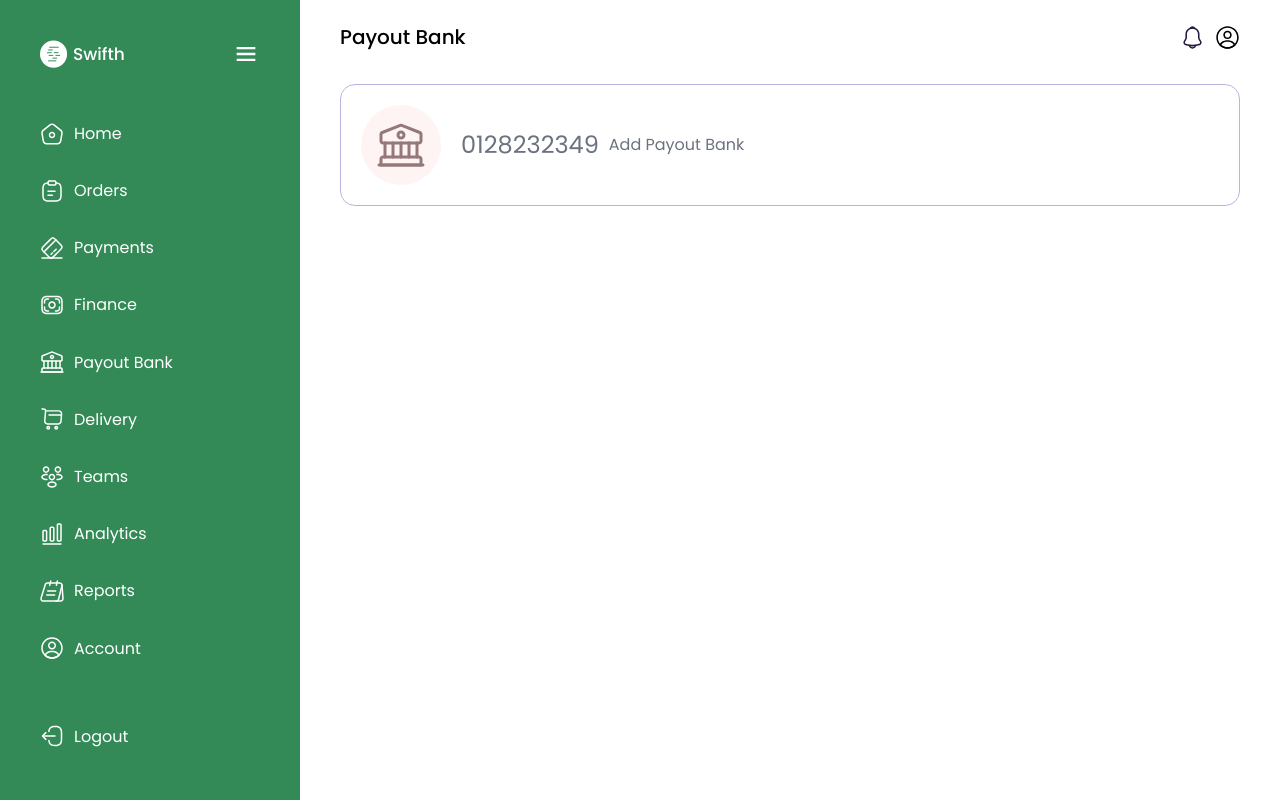
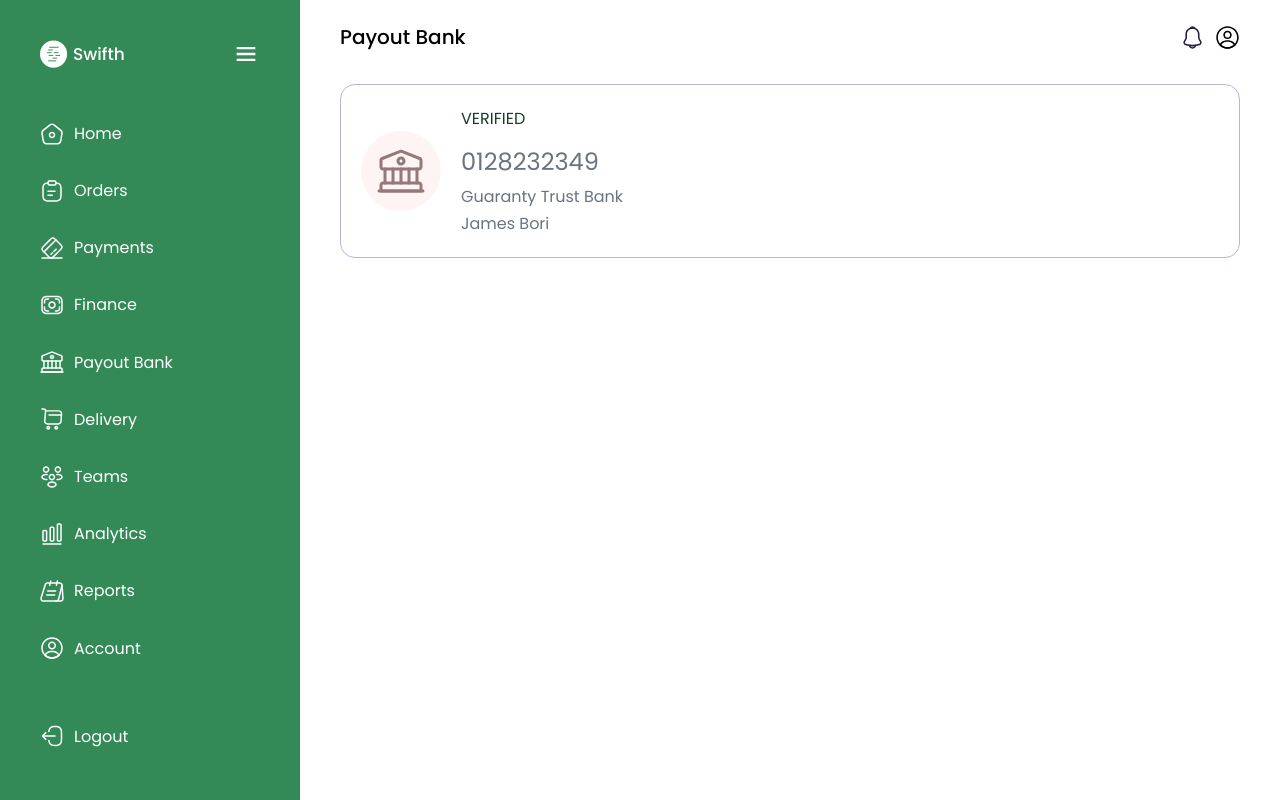
Before and after one commit to projects-for-clients/swifth, a React (Vite) app: page /dashboard/payoutBank in a window 1280 px wide. Built offline with nearby package versions, Linux system fonts and the light colour scheme.

Commit message:
working on payout bank

```diff
--- a/src/pages/PayoutBank.tsx
+++ b/src/pages/PayoutBank.tsx
@@ -22,9 +22,13 @@ function PayoutBank() {
           <div className="flex items-center border border-[#BEB3DE] p-8 rounded-3xl justify-between">
             <div className="flex items-center gap-8">
               <img src="/icons/payoutBank.svg" alt="" className="w-[8rem]" />
-              <div className=" text-gray-500 flex items-center gap-4">
-                <p className='text-[2.4rem]'>0128232349</p>
-                <p className="">Add Payout Bank</p>
+              <div className=" text-gray-500 grid items-center gap-4">
+                <p className="uppercase text-[#144024]">verified</p>
+                <div>
+                  <p className="text-[2.4rem]">0128232349</p>
+                  <p className="">Guaranty Trust Bank</p>
+                  <p>James Bori</p>
+                </div>
               </div>
             </div>
           </div>
```
